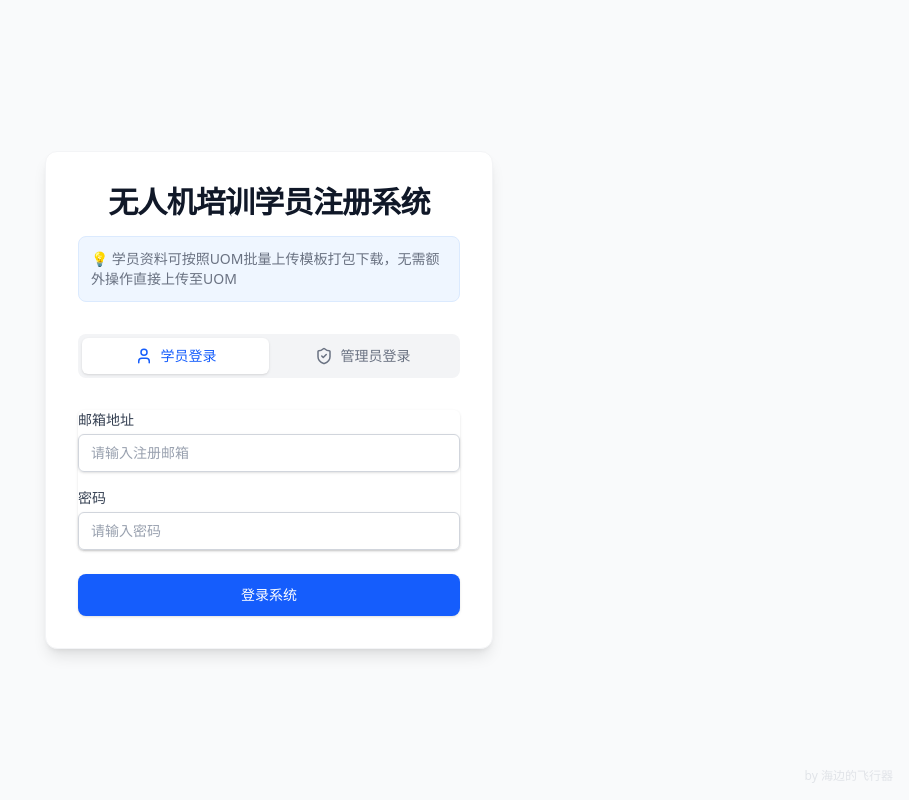
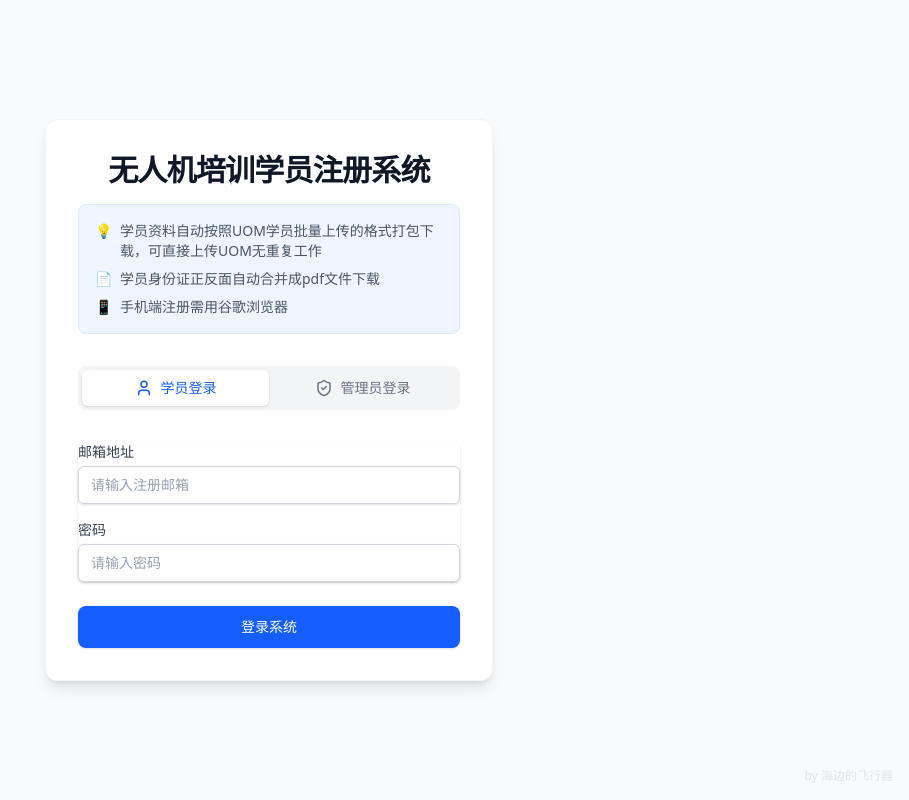
Before and after one commit to 9003755/stu-sys, a React (Vite) app: page /login in a window 1280 px wide. Shown: the whole page, without its empty margins (371-1280 px from the left). Built offline with nearby package versions, Linux system fonts and the light colour scheme; no server answers.

Commit message:
Docs: update system introduction on login page

```diff
--- a/src/pages/Login.jsx
+++ b/src/pages/Login.jsx
@@ -106,9 +106,20 @@ export default function Login() {
           <h1 className="text-3xl font-extrabold text-gray-900 tracking-tight">
             无人机培训学员注册系统
           </h1>
-          <p className="mt-4 text-sm text-gray-500 bg-blue-50 p-3 rounded-lg border border-blue-100 text-left">
-            💡 学员资料可按照UOM批量上传模板打包下载，无需额外操作直接上传至UOM
-          </p>
+          <div className="mt-4 text-sm text-gray-600 bg-blue-50 p-4 rounded-lg border border-blue-100 text-left space-y-2">
+            <p className="flex items-start">
+              <span className="mr-2">💡</span>
+              <span>学员资料自动按照UOM学员批量上传的格式打包下载，可直接上传UOM无重复工作</span>
+            </p>
+            <p className="flex items-start">
+              <span className="mr-2">📄</span>
+              <span>学员身份证正反面自动合并成pdf文件下载</span>
+            </p>
+            <p className="flex items-start">
+              <span className="mr-2">📱</span>
+              <span>手机端注册需用谷歌浏览器</span>
+            </p>
+          </div>
         </div>
 
         {/* Role Switcher */}
```
